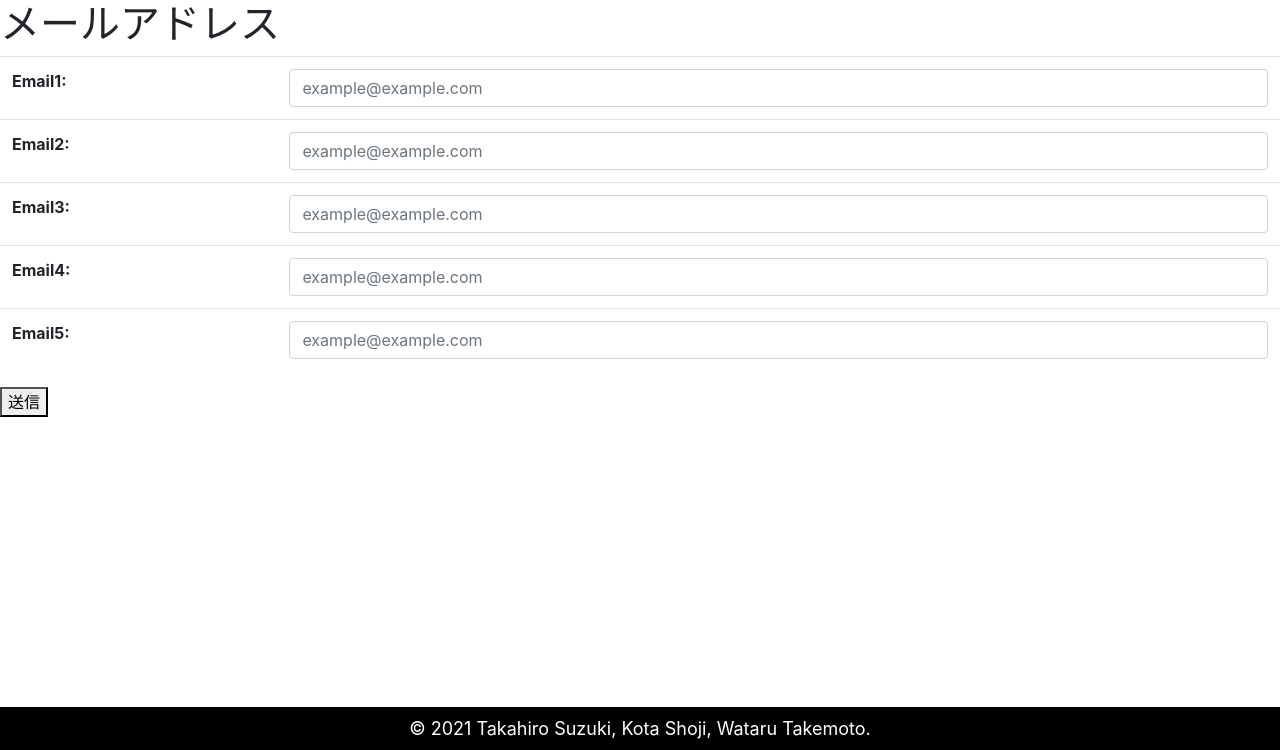
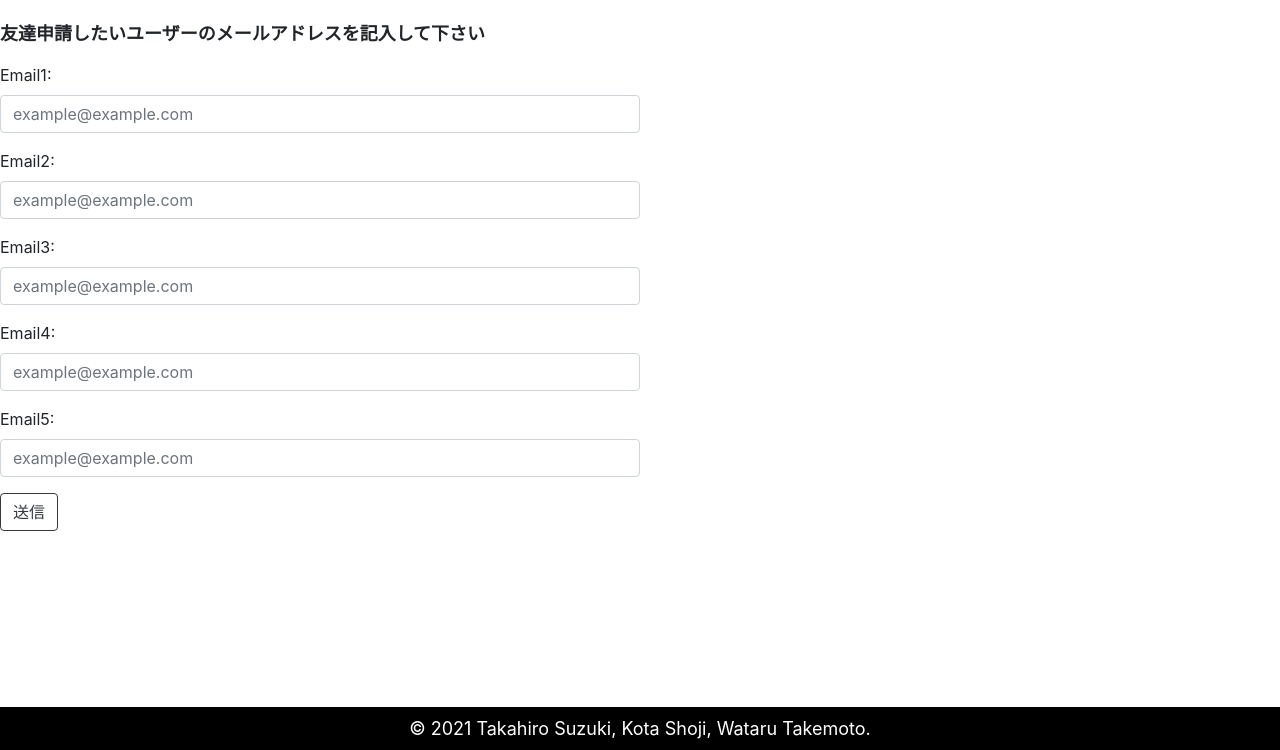
Before and after one commit to ktanonymous/sketch, a Django app: page /base/follow/ in a window 1280 px wide. Shown: the part 50-800 px from the top of the page. Run offline with Django 3.2, Linux system fonts and the light colour scheme; some libraries are stand-ins or nearby versions.

Commit message:
modify follow page appearence

```diff
--- a/base/templates/follow.html
+++ b/base/templates/follow.html
@@ -6,14 +6,13 @@
 
 {% block content %}
 
-<h1>メールアドレス</h1>
+<div style="width: 50%;">
+    <p style="margin-top: 20px; font-size: 18px;"><b>友達申請したいユーザーのメールアドレスを記入して下さい</b></p>
 
-<form method="post">
-    {% csrf_token %}
-    <table class="table">
-        {{ form.as_table }}
-    </table>
-    <button type="submit">送信</button>
-</form>
-
+    <form method="post">
+        {% csrf_token %}
+        {{ form.as_p }}
+        <button type="submit" class="btn btn-outline-dark">送信</button>
+    </form>
+</div>
 {% endblock %}
```
